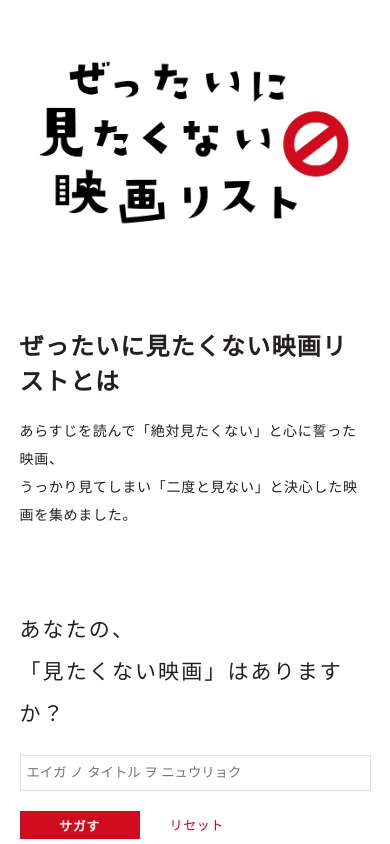
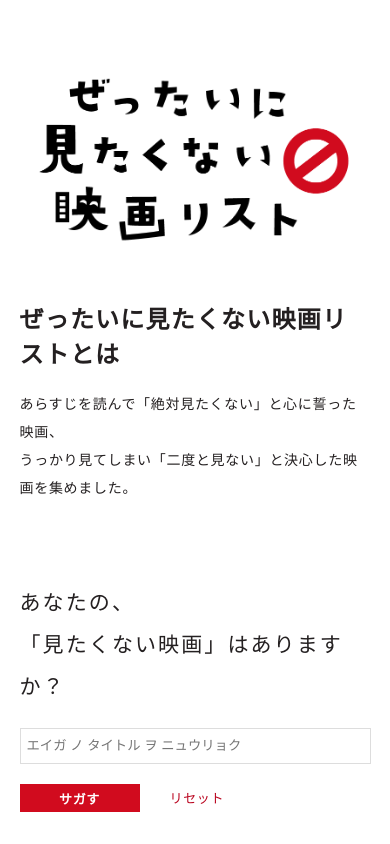
Before and after one commit to Ryuki-4648/disliked-movies-list, a Vue app in the folder movies-list/: page / in a window 390 px wide. Shown: the top 844 px of the page. Built offline with nearby package versions, Linux system fonts and the light colour scheme.

Commit message:
メインビジュアルをbackgroundで表示させる

```diff
--- a/movies-list/src/components/HelloWorld.vue
+++ b/movies-list/src/components/HelloWorld.vue
@@ -2,7 +2,8 @@
   <main>
     <div class="content">
       <section class="intro">
-        <img src="../assets/logo.png" alt="ぜったいに見たくない映画リスト" class="logo">
+        <div class="intro-image"></div>
+        <!-- <img src="../assets/mainvisual.png" alt="ぜったいに見たくない映画リスト" class="logo"> -->
         <h1 class="page-title">{{ msg }}</h1>
         <p class="text01">あらすじを読んで「絶対見たくない」と心に誓った映画、<br>うっかり見てしまい「二度と見ない」と決心した映画を集めました。</p>
       </section>
@@ -47,7 +48,7 @@
         <small>&copy; 2023 Disliked Movies List <br class="sp-only">by R.YUKI Portfolio</small>
         <img src="../assets/img02.png" alt="" class="footer-img">
       </div>
-            <a href="" class="page-top" @click="scrollToTopButton">オサナイデ</a>
+      <a href="" class="page-top" @click="scrollToTopButton">オサナイデ</a>
     </footer>
   </main>
 </template>
@@ -123,7 +124,7 @@ a {
 @media (max-width: 768px) {
   .logo {
     width: 90%;
-    margin: 60px auto 100px
+    margin: 60px auto 100px;
   }
 }
 
@@ -139,6 +140,21 @@ a {
 }
 .intro {
   margin: 0 auto 140px;
+}
+.intro-image {
+  background-image: url("../assets/mainvisual.png");
+  height: 400px;
+  background-size: contain;
+  background-repeat: no-repeat;
+  background-position: center center;
+  margin: 100px auto 160px;
+}
+@media (max-width: 768px) {
+  .intro-image {
+    width: 90%;
+    height: 200px;
+    margin: 60px auto 40px;
+  }
 }
 .text01 {
   line-height: 2;
```
Also changed, not shown: movies-list/src/assets/mainvisual.png (renamed from movies-list/src/assets/logo.png).
